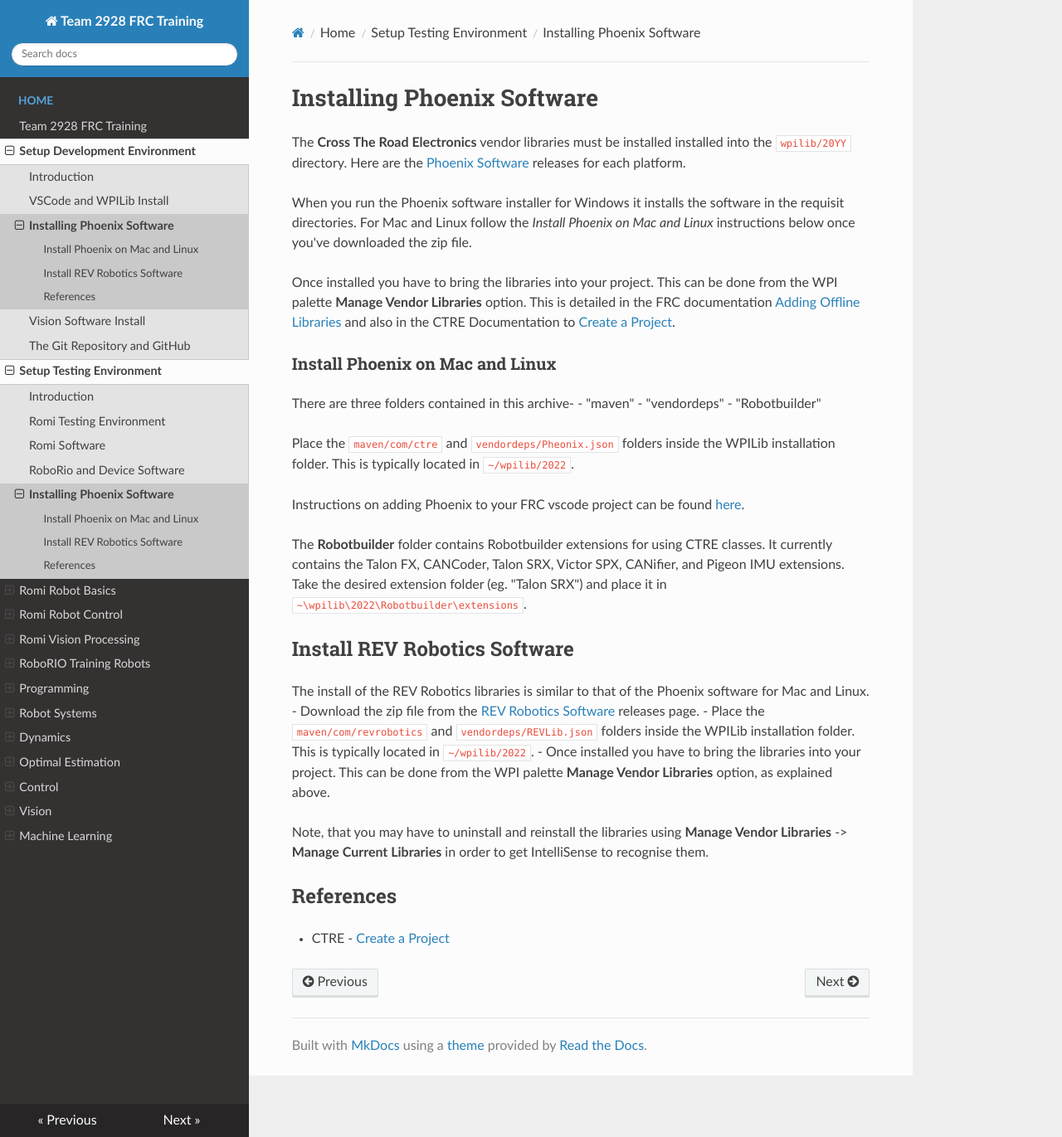
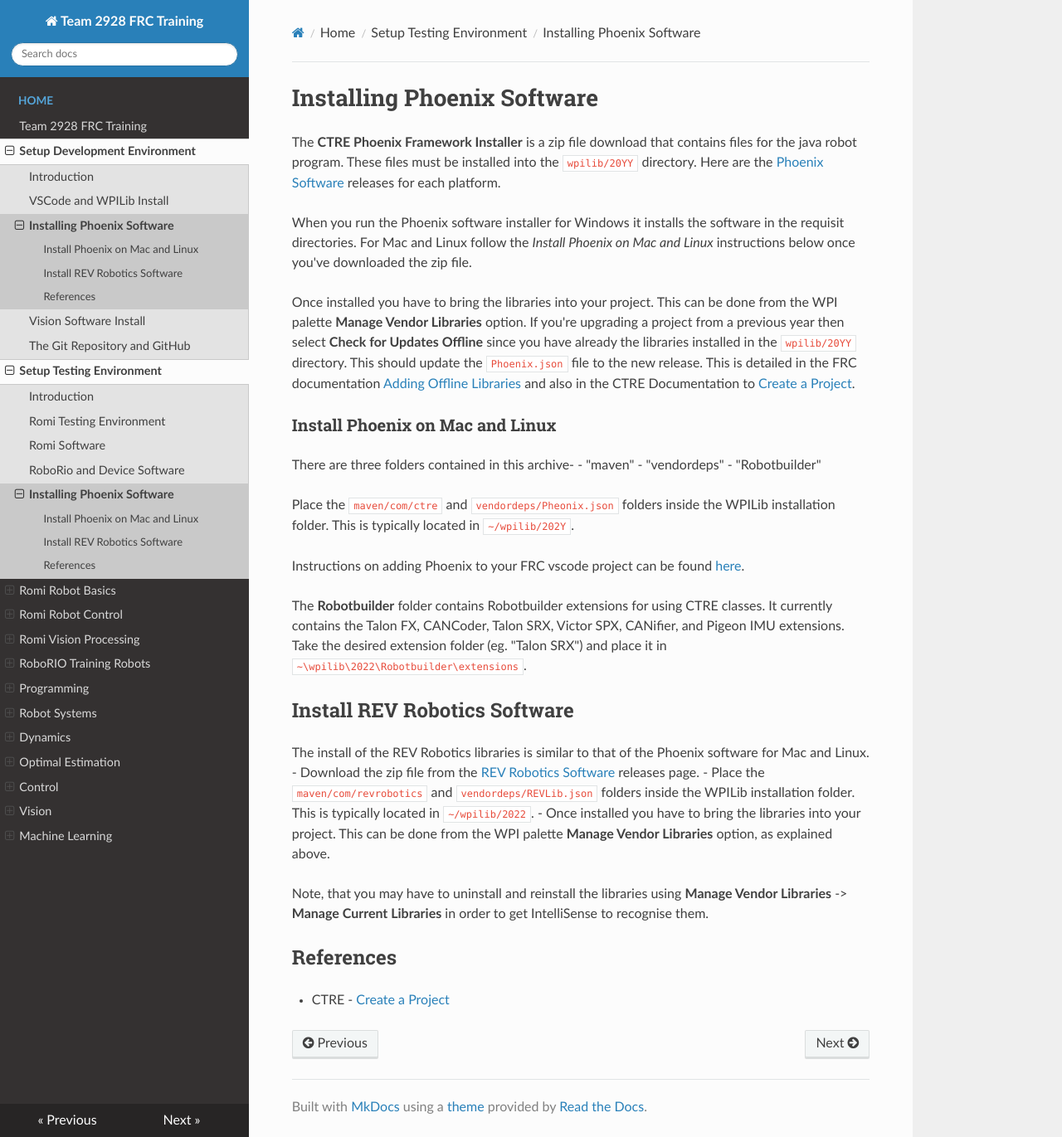
Before and after one commit to FRC-2928/FRC-Programmer-Training, an MkDocs documentation site: the page built from docs/SoftwareInstall/vendorSoftware.md, in a window 1280 px wide and 1371 px high. Shown: the whole window at 83% size. Built offline with MkDocs 1.6.1, drawn with Linux system fonts in a browser that asks for light colours; nearby versions of some CDN libraries.

Commit message:
Updated vendorSoftware.md

```diff
--- a/docs/SoftwareInstall/vendorSoftware.md
+++ b/docs/SoftwareInstall/vendorSoftware.md
@@ -1,10 +1,10 @@
 # Installing Phoenix Software
 
-The **Cross The Road Electronics** vendor libraries must be installed installed into the `wpilib/20YY` directory.  Here are the [Phoenix Software](https://store.ctr-electronics.com/software/) releases for each platform.
+The **CTRE Phoenix Framework Installer** is a zip file download that contains files for the java robot program.  These files must be installed into the `wpilib/20YY` directory.  Here are the [Phoenix Software](https://store.ctr-electronics.com/software/) releases for each platform.
 
 When you run the Phoenix software installer for Windows it installs the software in the requisit directories.  For Mac and Linux follow the *Install Phoenix on Mac and Linux* instructions below once you've downloaded the zip file.
 
-Once installed you have to bring the libraries into your project.  This can be done from the WPI palette **Manage Vendor Libraries** option.  This is detailed in the FRC documentation [Adding Offline Libraries](https://docs.wpilib.org/en/stable/docs/software/vscode-overview/3rd-party-libraries.html#adding-offline-libraries) and also in the CTRE Documentation to [Create a Project](https://docs.ctre-phoenix.com/en/latest/ch05a_CppJava.html).
+Once installed you have to bring the libraries into your project.  This can be done from the WPI palette **Manage Vendor Libraries** option.  If you're upgrading a project from a previous year then select **Check for Updates Offline** since you have already the libraries installed in the `wpilib/20YY` directory. This should update the `Phoenix.json` file to the new release.  This is detailed in the FRC documentation [Adding Offline Libraries](https://docs.wpilib.org/en/stable/docs/software/vscode-overview/3rd-party-libraries.html#adding-offline-libraries) and also in the CTRE Documentation to [Create a Project](https://docs.ctre-phoenix.com/en/latest/ch05a_CppJava.html).
 
 ### Install Phoenix on Mac and Linux
 There are three folders contained in this archive-
@@ -13,7 +13,7 @@
 - "Robotbuilder"
 
 Place the `maven/com/ctre` and `vendordeps/Pheonix.json` folders inside the WPILib installation folder.
-This is typically located in `~/wpilib/2022`.
+This is typically located in `~/wpilib/202Y`.
 
 Instructions on adding Phoenix to your FRC vscode project can be found [here](https://phoenix-documentation.readthedocs.io/en/latest/ch05a_CppJava.html).
 
```
